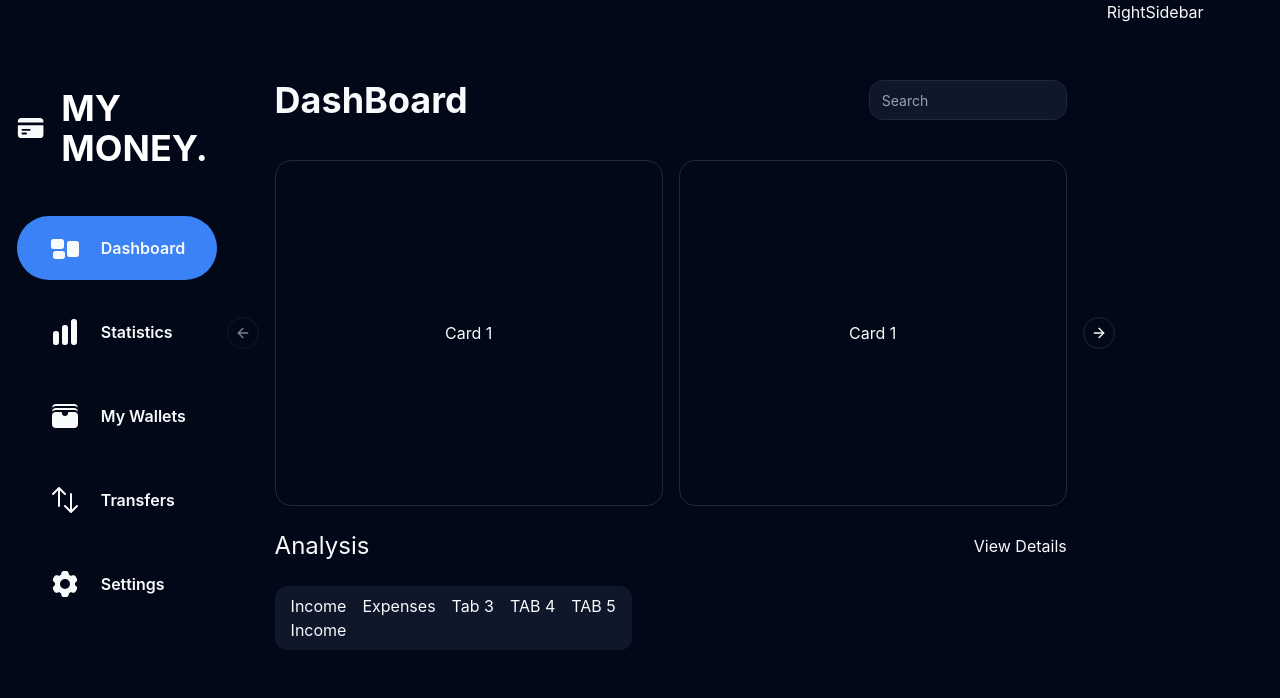
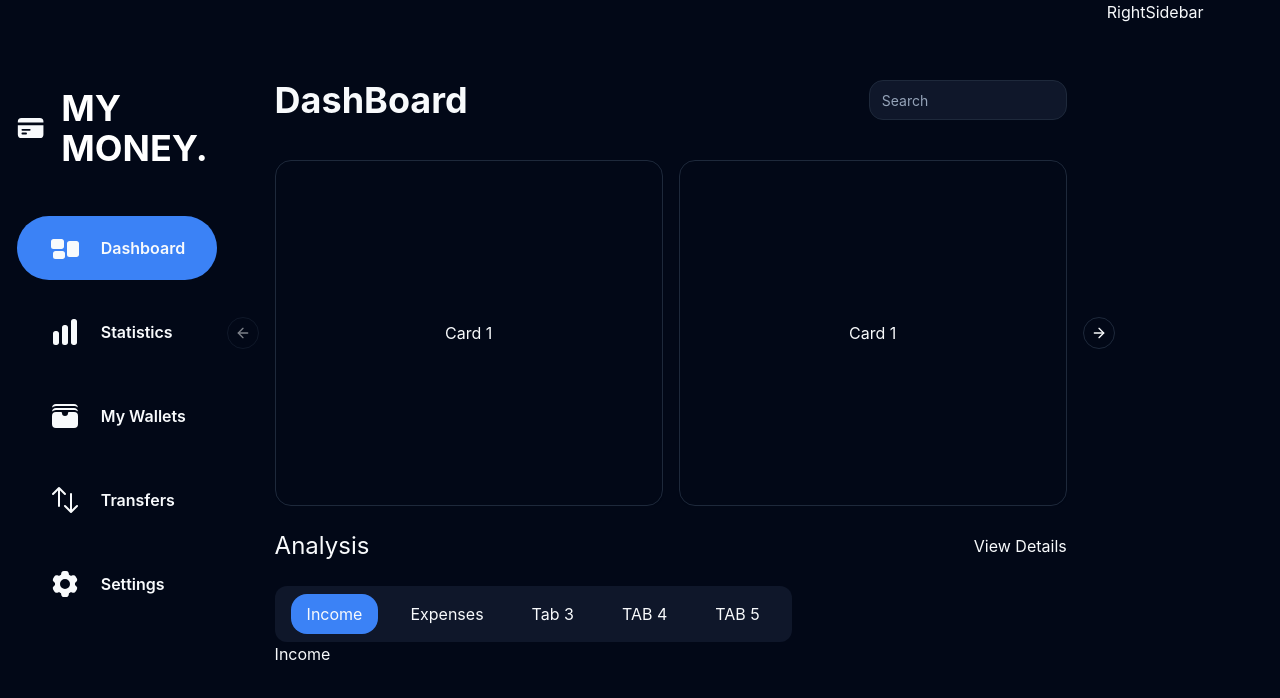
Before and after one commit to adi-1108/expense_Tracker, a React (Vite) app: page / in a window 1280 px wide. Shown: the top 698 px of the page. Built offline with nearby package versions, Linux system fonts and the light colour scheme.

Commit message:
chore: Refactor CustomTabs component to improve tab styling and add active tab indicator

```diff
--- a/src/components/CustomTabs.tsx
+++ b/src/components/CustomTabs.tsx
@@ -1,19 +1,20 @@
+import { cn } from "@/lib/utils";
 import React, { useEffect, useState } from "react";
 
 export const tabs = [
   {
     title: "Income",
-    id: 2,
+    id: 0,
     component: () => <div>Income</div>,
   },
   {
     title: "Expenses",
-    id: 3,
+    id: 1,
     component: () => <div>Expenses</div>,
   },
   {
     title: "Tab 3",
-    id: 3,
+    id: 2,
     component: () => <div>Tab3</div>,
   },
   {
@@ -23,7 +24,7 @@ export const tabs = [
   },
   {
     title: "TAB 5",
-    id: 3,
+    id: 4,
     component: () => <div>tab5</div>,
   },
 ];
@@ -39,11 +40,23 @@ const CustomTabs = () => {
       <div className="bg-primary-foreground w-fit px-4 py-2 rounded-xl">
         <div className="flex items-center justify-start gap-4">
           {tabs.map((tab, i) => (
-            <button onClick={() => handleTabChange(i)}>{tab.title}</button>
+            <button
+              className={cn(
+                "hover:bg-primary px-4 py-2 rounded-2xl transition-all",
+                {
+                  "bg-primary": activeTab === tab.id,
+                }
+              )}
+              onClick={() => handleTabChange(i)}
+            >
+              {tab.title}
+            </button>
           ))}
         </div>
+      </div>
 
-        {tabs[activeTab].component()}
+      <div>
+      {tabs[activeTab].component()}
       </div>
     </>
   );
```
